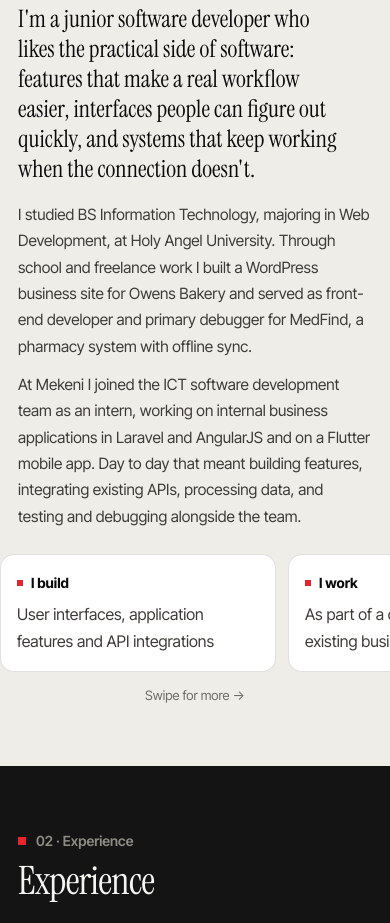
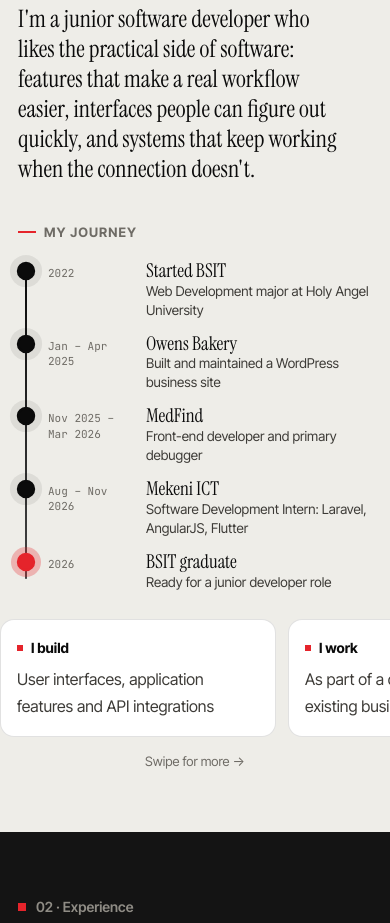
Before and after one commit to diastimaa/my-portfolio, a plain HTML site: page index.html in a window 390 px wide. Shown: the part 1101-2024 px from the top of the page. Drawn offline with Linux system fonts and the light colour scheme.

Commit message:
Replace About paragraphs with a journey timeline
A scroll-drawn timeline of milestones: horizontal on desktop, compact vertical rows on mobile.

```diff
--- a/assets/main.js
+++ b/assets/main.js
@@ -193,7 +193,7 @@
     scrollEls.forEach((el) => {
       const r = el.getBoundingClientRect();
       let p;
-      if (el.matches('.xp__list, [data-words]')) {
+      if (el.matches('.xp__list, [data-words], .journey')) {
         // reading progress: starts when the top reaches 80% of the screen, ends when the bottom reaches 55%
         p = (vh * 0.8 - r.top) / (r.height + vh * 0.25);
       } else {
@@ -202,6 +202,10 @@
       }
       p = Math.max(0, Math.min(1, p));
       el.style.setProperty('--sp', p.toFixed(3));
+      if (el.classList.contains('journey')) {
+        const steps = el.querySelectorAll('.journey__step');
+        steps.forEach((s, i) => s.classList.toggle('is-lit', p * steps.length > i + 0.15));
+      }
       if (el === lead) {
         const lit = Math.round(p * words.length);
         words.forEach((w, i) => w.classList.toggle('is-lit', i < lit));
@@ -212,6 +216,7 @@
   if (reduceMotion) {
     scrollEls.forEach((el) => el.style.setProperty('--sp', '1'));
     xpItems.forEach((li) => li.classList.add('is-lit'));
+    document.querySelectorAll('.journey__step').forEach((s) => s.classList.add('is-lit'));
   } else {
     let ticking = false;
     const onScrollFx = () => {
--- a/assets/styles.css
+++ b/assets/styles.css
@@ -725,3 +725,53 @@ img.is-swapping { opacity: 0; }
 @media (prefers-reduced-motion: reduce) {
   .dev-phone__shine, .orbit, .orbit-chip { animation: none !important; }
 }
+
+/* ==========================================================
+   About: "My journey" timeline (line draws on scroll, dots light up)
+   ========================================================== */
+.journey-wrap { margin-top: clamp(36px, 5vw, 56px); }
+.journey__label { display: inline-flex; align-items: center; gap: 8px; font-size: 13px; font-weight: 700; letter-spacing: 0.08em; text-transform: uppercase; color: var(--fg-3); margin-bottom: 18px; }
+.journey__label::before { content: ""; width: 18px; height: 2px; background: var(--red); }
+.journey { position: relative; display: grid; grid-template-columns: repeat(5, 1fr); gap: 22px; }
+.journey::before, .journey::after { content: ""; position: absolute; left: 0; top: 8px; height: 2px; border-radius: 2px; }
+.journey::before { right: 0; background: var(--line-2); }
+.journey::after { width: calc(var(--sp, 0) * 100%); background: linear-gradient(90deg, var(--fg), #444); transition: width 0.15s linear; }
+.journey__step { position: relative; display: flex; flex-direction: column; gap: 4px; padding-top: 32px; opacity: 0.4; translate: 0 10px; transition: opacity 0.6s var(--ease), translate 0.6s var(--ease); }
+.journey__step.is-lit { opacity: 1; translate: none; }
+.journey__dot {
+  position: absolute; left: 0; top: 1px; z-index: 1; width: 16px; height: 16px; border-radius: 50%;
+  background: var(--card, #fff); border: 2px solid var(--line-2);
+  transition: background 0.4s, border-color 0.4s, transform 0.5s cubic-bezier(0.34, 1.56, 0.64, 1), box-shadow 0.4s;
+}
+.journey__step.is-lit .journey__dot { background: var(--fg); border-color: var(--fg); transform: scale(1.15); box-shadow: 0 0 0 6px rgba(0, 0, 0, 0.07); }
+.journey__step--now.is-lit .journey__dot { background: var(--red); border-color: var(--red); animation: nowPulse 2.2s ease-out infinite; }
+@keyframes nowPulse { 0% { box-shadow: 0 0 0 0 rgba(229, 36, 43, 0.45); } 100% { box-shadow: 0 0 0 14px rgba(229, 36, 43, 0); } }
+.journey__when { font-family: var(--mono); font-size: 12px; color: var(--fg-3); }
+.journey__step b { font-family: var(--serif); font-weight: 400; font-size: clamp(22px, 2vw, 27px); line-height: 1.1; color: var(--fg); }
+.journey__sub { font-size: 14.5px; line-height: 1.45; color: var(--fg-2); }
+.journey-wrap + .about__points { margin-top: clamp(28px, 4vw, 44px); }
+
+@media (max-width: 720px) {
+  .journey-wrap { margin-top: 30px; }
+  .journey { grid-template-columns: 1fr; gap: 0; padding-left: 30px; }
+  .journey::before, .journey::after { left: 7px; top: 8px; width: 2px; height: auto; }
+  .journey::before { right: auto; bottom: 12px; }
+  .journey::after { height: calc(var(--sp, 0) * (100% - 20px)); bottom: auto; background: linear-gradient(180deg, var(--fg), #444); transition: height 0.15s linear; }
+  .journey__step { padding: 0 0 16px; gap: 1px; translate: 10px 0; }
+  .journey__step:last-child { padding-bottom: 0; }
+  .journey__dot { left: -30px; top: 2px; }
+  .journey__step b { font-size: 21px; }
+  .journey__sub { font-size: 14px; }
+  .journey__when { font-size: 11.5px; }
+}
+@media (prefers-reduced-motion: reduce) {
+  .journey__step { opacity: 1; translate: none; }
+  .journey::after { width: 100%; }
+}
+@media (max-width: 720px) {
+  /* compact rows: date on the left, milestone on the right */
+  .journey__step { display: grid; grid-template-columns: 88px 1fr; column-gap: 10px; row-gap: 0; padding-bottom: 14px; align-items: baseline; }
+  .journey__when { grid-row: 1 / span 2; font-size: 11px; line-height: 1.4; padding-top: 4px; }
+  .journey__step b { font-size: 19px; }
+  .journey__sub { font-size: 13.5px; line-height: 1.4; }
+}
--- a/index.html
+++ b/index.html
@@ -130,13 +130,15 @@
       <p class="about__lead" data-words data-scroll>
         I'm a junior software developer who likes the practical side of software: features that make a real workflow easier, interfaces people can figure out quickly, and systems that keep working when the connection doesn't.
       </p>
-      <div class="about__cols">
-        <p class="reveal">
-          I studied BS Information Technology, majoring in Web Development, at Holy Angel University. Through school and freelance work I built a WordPress business site for Owens Bakery and served as front-end developer and primary debugger for MedFind, a pharmacy system with offline sync.
-        </p>
-        <p class="reveal">
-          At Mekeni I joined the ICT software development team as an intern, working on internal business applications in Laravel and AngularJS and on a Flutter mobile app. Day to day that meant building features, integrating existing APIs, processing data, and testing and debugging alongside the team.
-        </p>
+      <div class="journey-wrap">
+        <p class="journey__label">My journey</p>
+        <ol class="journey" data-scroll>
+        <li class="journey__step"><span class="journey__dot" aria-hidden="true"></span><span class="journey__when">2022</span><b>Started BSIT</b><span class="journey__sub">Web Development major at Holy Angel University</span></li>
+        <li class="journey__step"><span class="journey__dot" aria-hidden="true"></span><span class="journey__when">Jan – Apr 2025</span><b>Owens Bakery</b><span class="journey__sub">Built and maintained a WordPress business site</span></li>
+        <li class="journey__step"><span class="journey__dot" aria-hidden="true"></span><span class="journey__when">Nov 2025 – Mar 2026</span><b>MedFind</b><span class="journey__sub">Front-end developer and primary debugger</span></li>
+        <li class="journey__step"><span class="journey__dot" aria-hidden="true"></span><span class="journey__when">Aug – Nov 2026</span><b>Mekeni ICT</b><span class="journey__sub">Software Development Intern: Laravel, AngularJS, Flutter</span></li>
+        <li class="journey__step journey__step--now"><span class="journey__dot" aria-hidden="true"></span><span class="journey__when">2026</span><b>BSIT graduate</b><span class="journey__sub">Ready for a junior developer role</span></li>
+        </ol>
       </div>
       <dl class="about__points reveal">
         <div data-tilt="8"><dt>I build</dt><dd>User interfaces, application features and API integrations</dd></div>
```
